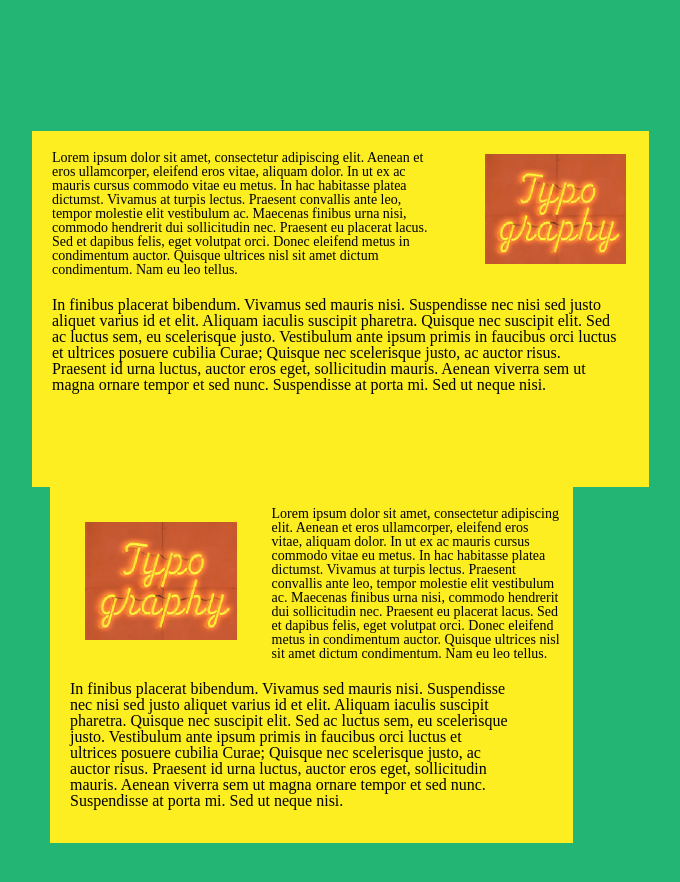
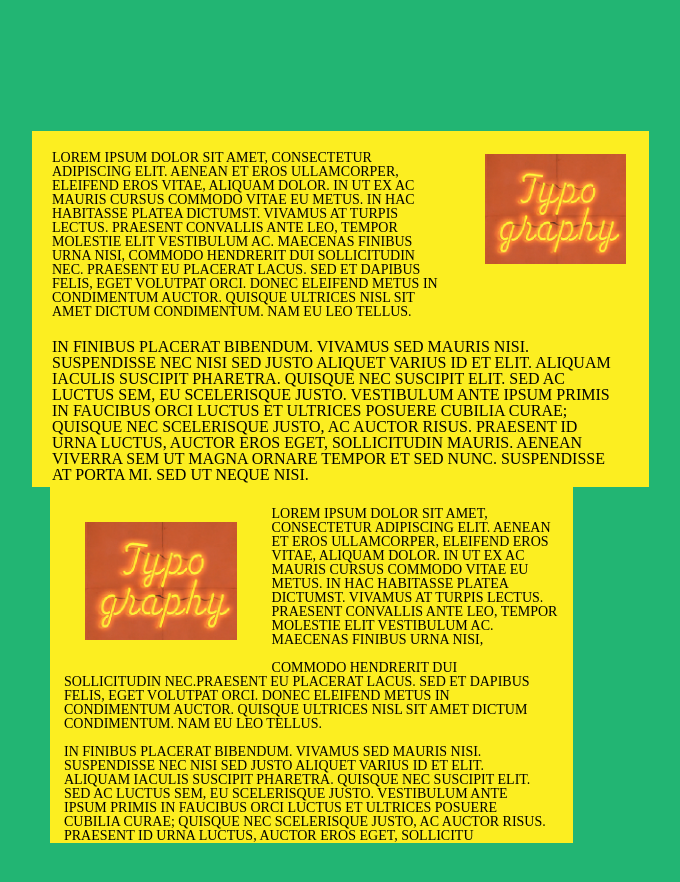
Before and after one commit to beqaba/Lesson5, a plain HTML site: page index.html in a window 1280 px wide. Shown: the part 420-1302 px from the top of the page, without its empty margins (98-778 px from the left). Drawn offline with Linux system fonts and the light colour scheme.

Commit message:
final lesson5

```diff
--- a/css/style.css
+++ b/css/style.css
@@ -50,6 +50,7 @@ a{
 	font-size: 14px;
 	width: 392px;
 	margin-top: auto;
+	text-transform: uppercase;
 }
 .text1{
 	padding-top: 20px;
@@ -57,6 +58,7 @@ a{
 	font-size: 14px;
 	width: 290px;
 	margin-top: auto;
+	text-transform: uppercase;
 }
 .cot{
 	vertical-align: middle;
@@ -77,8 +79,12 @@ a{
 
 	width: 566px;
 	margin: 20px;
+	text-transform: uppercase;
 }
 .pt1{
-	width: 442px;
-	margin: 20px;
+	margin-bottom: 10px;
+	width: 482px;
+	margin: 14px;
+	font-size: 14px;
+	text-transform: uppercase;
 }
--- a/index.html
+++ b/index.html
@@ -33,9 +33,9 @@
 
 						<div class="cont">
 						<img class="sura" src="foto/sur.png" alt="surati">
-						<P class="text1">Lorem ipsum dolor sit amet, consectetur adipiscing elit. Aenean et eros ullamcorper, eleifend eros vitae, aliquam dolor. In ut ex ac mauris cursus commodo vitae eu metus. In hac habitasse platea dictumst. Vivamus at turpis lectus. Praesent convallis ante leo, tempor molestie elit vestibulum ac. Maecenas finibus urna nisi, commodo hendrerit dui sollicitudin nec. Praesent eu placerat lacus. Sed et dapibus felis, eget volutpat orci. Donec eleifend metus in condimentum auctor. Quisque ultrices nisl sit amet dictum condimentum. Nam eu leo tellus.
+						<P class="text1">Lorem ipsum dolor sit amet, consectetur adipiscing elit. Aenean et eros ullamcorper, eleifend eros vitae, aliquam dolor. In ut ex ac mauris cursus commodo vitae eu metus. In hac habitasse platea dictumst. Vivamus at turpis lectus. Praesent convallis ante leo, tempor molestie elit vestibulum ac. Maecenas finibus urna nisi,<p class="pt1"> commodo hendrerit dui sollicitudin nec.Praesent eu placerat lacus. Sed et dapibus felis, eget volutpat orci. Donec eleifend metus in condimentum auctor. Quisque ultrices nisl sit amet dictum condimentum. Nam eu leo tellus.</p>
 						</P>
-						<P class="pt1">In finibus placerat bibendum. Vivamus sed mauris nisi. Suspendisse nec nisi sed justo aliquet varius id et elit. Aliquam iaculis suscipit pharetra. Quisque nec suscipit elit. Sed ac luctus sem, eu scelerisque justo. Vestibulum ante ipsum primis in faucibus orci luctus et ultrices posuere cubilia Curae; Quisque nec scelerisque justo, ac auctor risus. Praesent id urna luctus, auctor eros eget, sollicitudin mauris. Aenean viverra sem ut magna ornare tempor et sed nunc. Suspendisse at porta mi. Sed ut neque nisi.
+						<P class="pt1">In finibus placerat bibendum. Vivamus sed mauris nisi. Suspendisse nec nisi sed justo aliquet varius id et elit. Aliquam iaculis suscipit pharetra. Quisque nec suscipit elit. Sed ac luctus sem, eu scelerisque justo. Vestibulum ante ipsum primis in faucibus orci luctus et ultrices posuere cubilia Curae; Quisque nec scelerisque justo, ac auctor risus. Praesent id urna luctus, auctor eros eget, sollicitu
 						</P>
 						</div>
 
```
